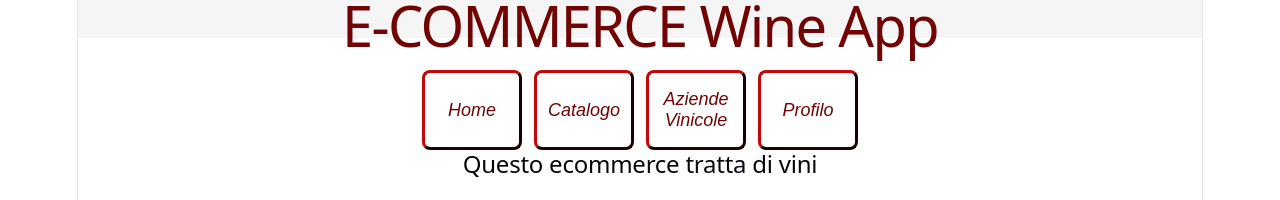
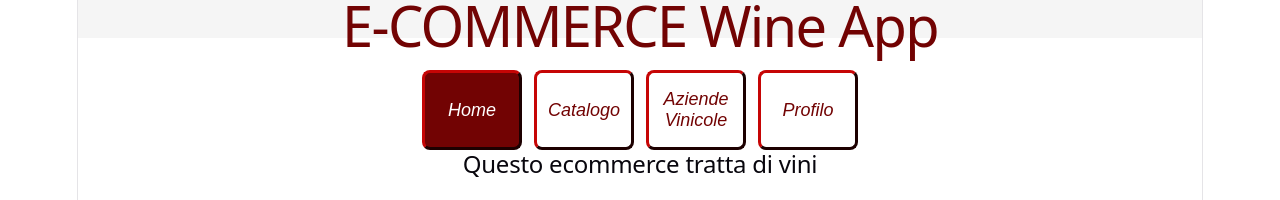
Before and after one commit to alfredofiore94/WineApp, a React (Vite) app: page / in a window 1280 px wide. Shown: the part 276-476 px from the top of the page. Built offline with nearby package versions, Linux system fonts and the light colour scheme.

Commit message:
aggiunta render condizionale del contentuto per mostrare le 4 schermate della tab-bar

```diff
--- a/src/App.tsx
+++ b/src/App.tsx
@@ -2,13 +2,16 @@ import "./App.css";
 import { Header } from "./components/header/header";
 import { Footer } from "./components/footer/footer";
 import { Home } from "./components/Home/Home";
+import { TabBarMenu } from "./components/TabBarMenu/TabBar/TabBarMenu";
 
 function App() {
   return (
     <div id="application">
       <Header />
       <main>
-        <Home />
+        <section id="tabButtonsMenu">
+          <TabBarMenu></TabBarMenu>
+        </section>
       </main>
       <Footer></Footer>
     </div>
--- a/src/components/Home/Home.tsx
+++ b/src/components/Home/Home.tsx
@@ -1,15 +1,13 @@
 import { WinesHomeTable } from "../tables/wine-table/wine-table";
 import { winesMock } from "../../data/wines_mock";
 import { TabBarMenu } from "../TabBarMenu/TabBar/TabBarMenu";
+import { StringButton } from "../TabBarMenu/TabMenuButton/TabButton";
 
 export function Home() {
   const wines = winesMock;
 
   return (
     <div>
-      <section id="tabButtonsMenu">
-        <TabBarMenu></TabBarMenu>
-      </section>
       <h2> Questo ecommerce tratta di vini</h2>
       <WinesHomeTable {...wines} />
     </div>
--- a/src/components/TabBarMenu/TabBar/TabBarMenu.tsx
+++ b/src/components/TabBarMenu/TabBar/TabBarMenu.tsx
@@ -2,8 +2,12 @@ import { TabButton } from "../TabMenuButton/TabButton";
 import { menuButtons } from "../../../data/menu_buttons";
 import "./TabBarMenu.css";
 import { useState } from "react";
+import { Home } from "../../Home/Home";
+import { Catalogo } from "../../catalogo/catalogo";
+import { AziendeVinicole } from "../../aziende-vinicole/aziende-vinicole";
+import { ProfiloUtente } from "../../profilo-utente/profilo-utente";
 export function TabBarMenu() {
-  const [selectedId, setSelectedId] = useState<number>();
+  const [selectedId, setSelectedId] = useState<number>(0);
 
   function onClickButton(id: number): void {
     setSelectedId(id);
@@ -11,7 +15,13 @@ export function TabBarMenu() {
   const onClickBtn = (id: number) => {
     onClickButton(id);
   };
+
+  let tabAziendeVinicole;
+  if (selectedId === 2) {
+    tabAziendeVinicole = <AziendeVinicole />;
+  }
   return (
+    <section>
       <menu>
         <TabButton
           buttonMenu={menuButtons[0]}
@@ -34,5 +44,11 @@ export function TabBarMenu() {
           onSelectMenuBtn={() => onClickButton(menuButtons[3].id)}
         ></TabButton>
       </menu>
+
+      {selectedId === 0 ? <Home /> : null}
+      {selectedId === 1 && <Catalogo />}
+      {tabAziendeVinicole}
+      {selectedId === 3 ? <ProfiloUtente /> : null}
+    </section>
   );
 }
--- a/src/components/TabBarMenu/TabMenuButton/TabButton.tsx
+++ b/src/components/TabBarMenu/TabMenuButton/TabButton.tsx
@@ -22,6 +22,6 @@ export function TabButton({
   );
 }
 
-export function StringButton(label: string) {
-  return <button>{label}</button>;
+export function StringButton({ nomePulsante }: { nomePulsante: string }) {
+  return <button>{nomePulsante}</button>;
 }
--- /dev/null
+++ b/src/components/aziende-vinicole/aziende-vinicole.tsx
@@ -0,0 +1,3 @@
+export function AziendeVinicole() {
+  return <p>Pagina delle aziende vinicole</p>;
+}
--- /dev/null
+++ b/src/components/catalogo/catalogo.tsx
@@ -0,0 +1,3 @@
+export function Catalogo() {
+  return <p>Pagina che mostrera' il catalogo </p>;
+}
--- /dev/null
+++ b/src/components/profilo-utente/profilo-utente.tsx
@@ -0,0 +1,3 @@
+export function ProfiloUtente() {
+  return <p>Pagina del profilo dell'utente</p>;
+}
```
Also changed, not shown: src/components/aziende-vinicole/aziende-vinicole.css (added), src/components/catalogo/catalogo.css (added), src/components/profilo-utente/profilo-utente.css (added). Lines whose indentation alone changed are shown as unchanged.
